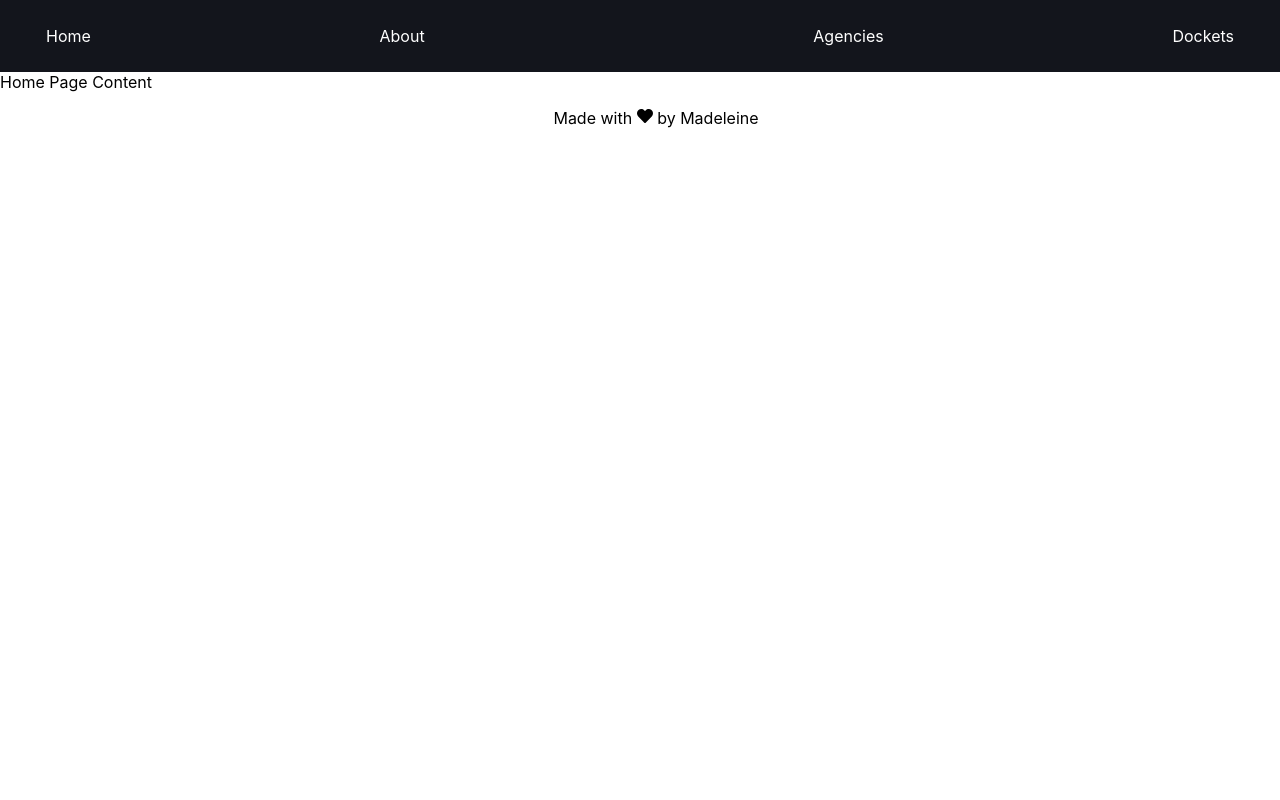
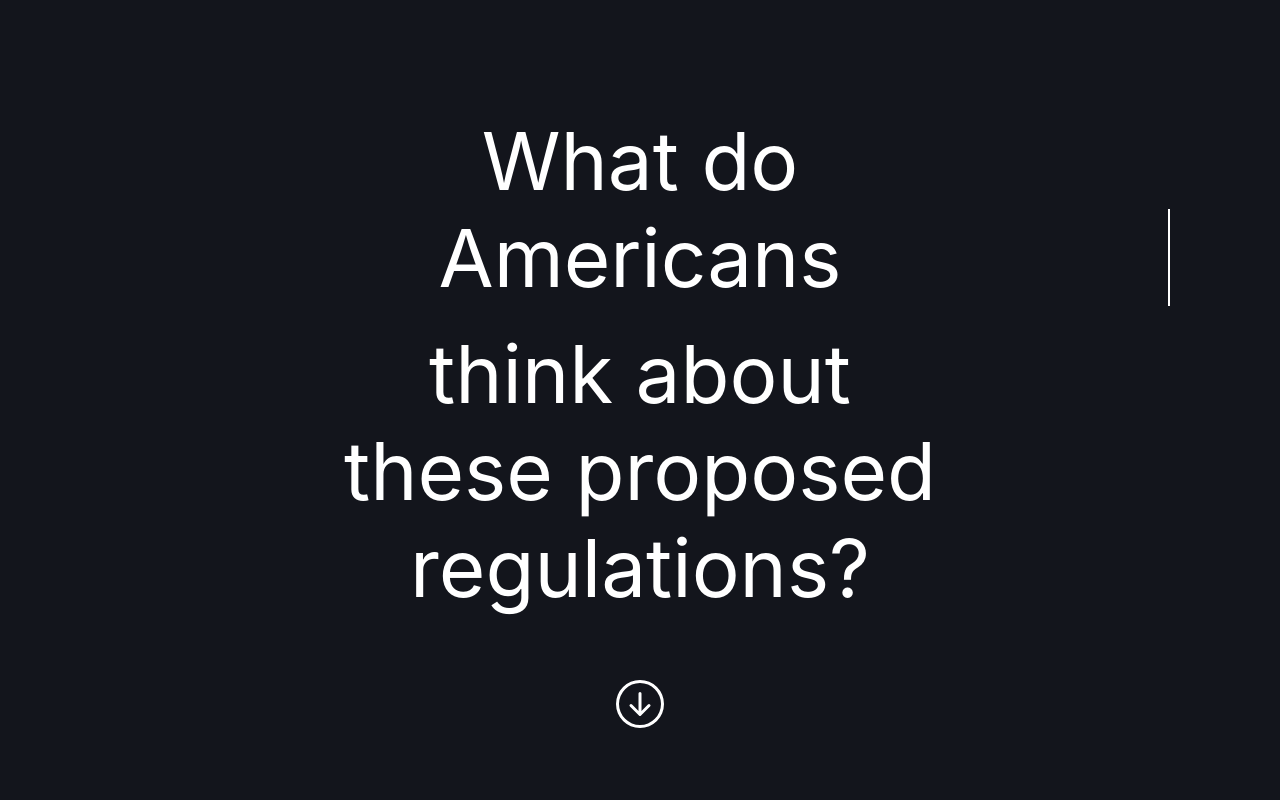
Before and after one commit to iamalivetoday/fed_reg_viz, a React (Create React App) app in the folder regulations-frontend/: page / in a window 1280 px wide. Shown: the top 800 px of the page. Built offline with nearby package versions, Linux system fonts and the light colour scheme.

Commit message:
one animation

```diff
--- a/regulations-frontend/src/App.js
+++ b/regulations-frontend/src/App.js
@@ -1,26 +1,46 @@
 // App.js
 import React from 'react';
-import { BrowserRouter as Router, Route, Routes } from 'react-router-dom';
+import { BrowserRouter as Router, Route, Routes, useLocation } from 'react-router-dom';
 import NavBar from './components/NavBar';
 import HomePage from './pages/HomePage';
 import AboutPage from './pages/AboutPage';
 import DocketsPage from './pages/DocketsPage';
-import OneDocketPage from './pages/OneDocketPage';
+import AgenciesPage from './pages/AgenciesPage';
 import Footer from './components/Footer';
 
 const App = () => {
   return (
     <Router>
-      <NavBar />
       <Routes>
-        <Route path="/" exact element={<HomePage />} />
-        <Route path="/about" element={<AboutPage />} />
-        <Route path="/dockets" element={<DocketsPage />} />
-        <Route path="/onedocket" element={<OneDocketPage/>} />
+        <Route path="/" exact element={<LayoutWithNoNavbar />} />
+        <Route path="/about" element={<LayoutWithNavbar><AboutPage /></LayoutWithNavbar>} />
+        <Route path="/dockets" element={<LayoutWithNavbar><DocketsPage /></LayoutWithNavbar>} />
+        <Route path="/agencies" element={<LayoutWithNavbar><AgenciesPage /></LayoutWithNavbar>} />
       </Routes>
       <Footer />
     </Router>
   );
 };
 
+// Layout without Navbar
+const LayoutWithNoNavbar = () => {
+  return (
+    <>
+      <HomePage />
+    </>
+  );
+};
+
+// Layout with Navbar
+const LayoutWithNavbar = ({ children }) => {
+  const location = useLocation(); // Hook to access the current location
+
+  return (
+    <>
+      {location.pathname !== "/" && <NavBar />}
+      {children}
+    </>
+  );
+};
+
 export default App;
--- a/regulations-frontend/src/components/Footer.js
+++ b/regulations-frontend/src/components/Footer.js
@@ -5,18 +5,20 @@ import { FaHeart } from 'react-icons/fa';
 const FooterContainer = styled.footer`
   width: 100%;
   padding: 1rem;
-  color: black;
+  color: white;
+  background: #13151C; /* Dark background color */
   text-align: center;
   position: flex;
   bottom: 0;
 `;
 
 const MadeleineLink = styled.a`
-  color: black;
+  color: white;
   text-decoration: none;
 
+
   &:hover {
-    color: black;
+    color: white;
     font-style: italic;
     text-decoration: none;
   }
@@ -25,7 +27,7 @@ const MadeleineLink = styled.a`
 const Footer = () => {
   return (
     <FooterContainer>
-      Made with <FaHeart style={{ color: 'black' }} />  by
+      Made with  <FaHeart style={{ color: 'white' }} />   by
       <MadeleineLink href="https://whenwereachwe.net" target="_blank" rel="noopener noreferrer"> Madeleine</MadeleineLink>
     </FooterContainer>
   );
--- a/regulations-frontend/src/components/NavBar.js
+++ b/regulations-frontend/src/components/NavBar.js
@@ -1,6 +1,6 @@
-import React from 'react';
+import React, { useEffect, useState } from 'react';
+import styled from 'styled-components';
 import { Link } from 'react-router-dom';
-import styled from 'styled-components';
 
 const NavBarContainer = styled.nav`
   display: flex;
@@ -11,8 +11,8 @@ const NavBarContainer = styled.nav`
 `;
 
 const NavLink = styled(Link)`
-  padding: 10px 30px;
-  margin: 0; /* Spacing between links */
+  padding: 10px 20px;
+  margin: 0 40px; /* Spacing between links */
   text-decoration: none;
   color: white;
   border-radius: 20px;
@@ -27,17 +27,19 @@ const NavLink = styled(Link)`
   }
 `;
 
+
 const Navbar = () => {
+
   return (
-    <NavBarContainer>
-      <NavLink to="/">Home</NavLink>
-      <NavLink to="/about">About</NavLink>
-      <NavLink to="/dockets">Agencies</NavLink>
-      <NavLink to="/dockets">Dockets</NavLink>
-    </NavBarContainer>
+    <>
+      <NavBarContainer>
+        <NavLink to="/">Home</NavLink>
+        <NavLink to="/about">About</NavLink>
+        <NavLink to="/dockets">Agencies</NavLink>
+        <NavLink to="/onedocket">One Docket</NavLink>
+      </NavBarContainer>
+    </>
   );
 };
 
-//      <NavLink to="/onedocket">One Docket</NavLink>
-
 export default Navbar;
--- a/regulations-frontend/src/pages/HomePage.js
+++ b/regulations-frontend/src/pages/HomePage.js
@@ -1,8 +1,105 @@
-// HomePage.js
-import React from 'react';
+import React, { useEffect, useState } from 'react';
+import styled, { css, keyframes } from 'styled-components';
+import { BsArrowDownCircle } from 'react-icons/bs';
+
+// Define words for the typewriter effect
+const words = ["Americans", "you", "our neighbors", "I", "we", "the people", "other families"];
+
+const HomePageContainer = styled.div`
+  background: #13151C;
+  color: white;
+  height: 100vh;
+  display: flex;
+  flex-direction: column;
+  padding: 80px;
+  align-items: center;
+`;
+
+const Arrow = styled(BsArrowDownCircle)`
+  color: white;
+  font-size: 3rem;
+  cursor: pointer;
+  margin-top: 2rem;
+`;
+
+const ContentSection = styled.section`
+  color: white;
+  background: #13151C;
+  padding: 4rem;
+  margin-top: -4rem;
+`;
+
+const LoremIpsum = styled.p`
+  margin-top: 2rem;
+`;
+
+const typing = keyframes`
+  from { width: 0 }
+  to { width: 100% }
+`;
+
+const erasing = keyframes`
+  from { width: 100%; }
+  to { width: 0; }
+`;
+
+const blinkCaret = keyframes`
+  50% { border-color: transparent; }
+`;
+
+const TextWrapper = styled.div`
+  text-align: center;
+  font-size: 5rem;
+  padding: 2rem;
+`;
+
+const DynamicText = styled.span`
+  display: inline-block;
+  white-space: nowrap;
+  overflow: hidden;
+  border-right: 2px solid white;
+  animation: ${({ animate }) => css`
+    ${animate === "typing" ? typing : erasing} 4s steps(30, end) forwards,
+    ${blinkCaret} 0.75s step-end infinite
+  `};
+`;
 
 const HomePage = () => {
-  return <div>Home Page Content</div>;
+  const [wordIndex, setWordIndex] = useState(0);
+  const [animate, setAnimate] = useState("typing");
+
+  useEffect(() => {
+    const intervalId = setInterval(() => {
+      setAnimate((prevAnimate) => (prevAnimate === "typing" ? "erasing" : "typing"));
+      if (animate === "erasing") {
+        setWordIndex((prevIndex) => (prevIndex + 1) % words.length);
+      }
+    }, 8000); // Change the animation cycle every 8 seconds
+
+    return () => clearInterval(intervalId);
+  }, [animate, wordIndex]);
+
+  const scrollToContent = () => {
+    window.scrollTo({ top: window.innerHeight, behavior: "smooth" });
+  };
+
+  return (
+    <>
+      <HomePageContainer>
+        <TextWrapper>
+          What do <br />
+          <DynamicText animate={animate}>{words[wordIndex]}</DynamicText> <br />
+          think about <br />
+          these proposed regulations?
+        </TextWrapper>
+        <Arrow onClick={scrollToContent} />
+      </HomePageContainer>
+      <ContentSection>
+        <h1>About</h1>
+        <LoremIpsum>Lorem ipsum dolor sit amet, consectetur adipiscing elit...</LoremIpsum>
+      </ContentSection>
+    </>
+  );
 };
 
 export default HomePage;
```
